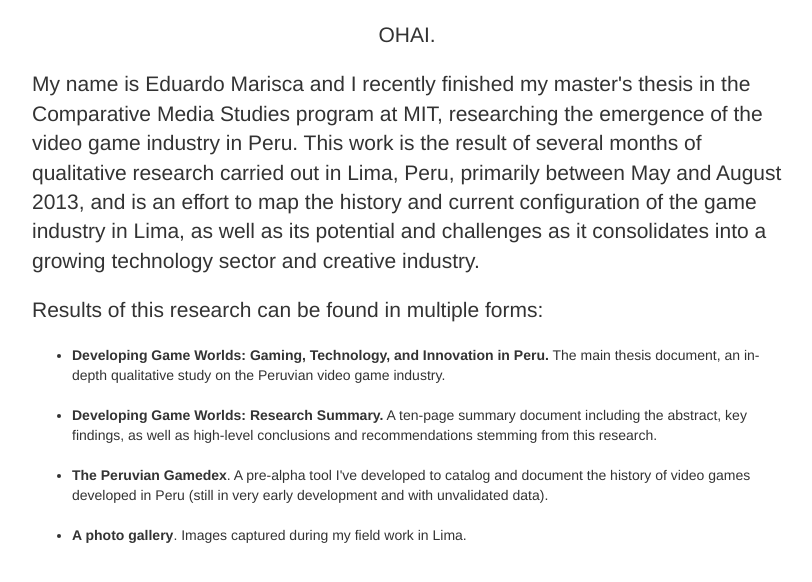
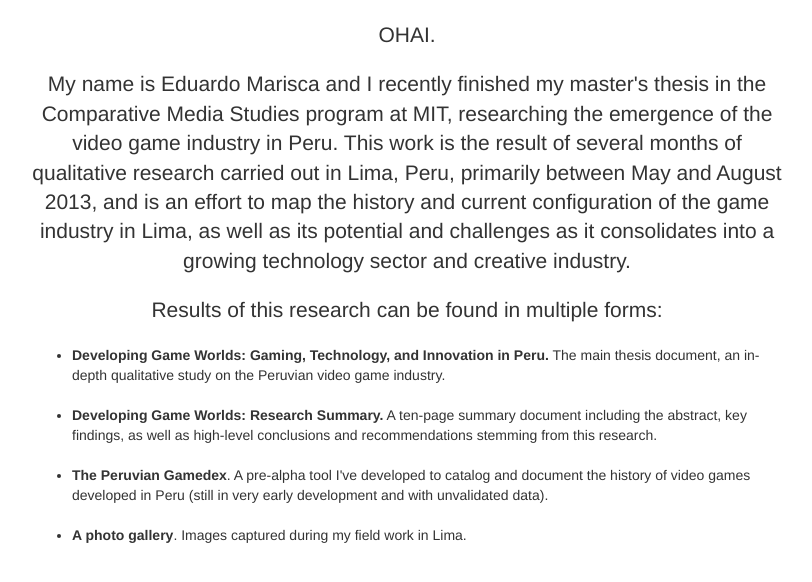
Before and after one commit to piscosour/piscosour.github.io, a Jekyll site: the page built from thesis/index.html, in a window 1280 px wide. Shown: the top 582 px of the page, without its empty margins (233-1045 px from the left). Built offline with Jekyll 4.4.1, drawn with Linux system fonts in a browser that asks for light colours.

Commit message:
more changes

```diff
--- a/thesis/index.html
+++ b/thesis/index.html
@@ -3,8 +3,8 @@ layout: landing
 title: Developing Game Worlds. Gaming, Technology and Innovation in Peru.
 ---
 <p class="lead" style="text-align: center">OHAI.</p>
-<p class="lead">My name is Eduardo Marisca and I recently finished my master's thesis in the Comparative Media Studies program at MIT, researching the emergence of the video game industry in Peru. This work is the result of several months of qualitative research carried out in Lima, Peru, primarily between May and August 2013, and is an effort to map the history and current configuration of the game industry in Lima, as well as its potential and challenges as it consolidates into a growing technology sector and creative industry.</p>
-<p class="lead">Results of this research can be found in multiple forms:</p>
+<p class="lead" style="text-align: center">My name is Eduardo Marisca and I recently finished my master's thesis in the Comparative Media Studies program at MIT, researching the emergence of the video game industry in Peru. This work is the result of several months of qualitative research carried out in Lima, Peru, primarily between May and August 2013, and is an effort to map the history and current configuration of the game industry in Lima, as well as its potential and challenges as it consolidates into a growing technology sector and creative industry.</p>
+<p class="lead" style="text-align: center">Results of this research can be found in multiple forms:</p>
 <ul>
 <li style="margin-top: 20px; margin-bottom: 20px"><strong>Developing Game Worlds: Gaming, Technology, and Innovation in Peru.</strong> The main thesis document, an in-depth qualitative study on the Peruvian video game industry.</li>
 <li style="margin-top: 20px; margin-bottom: 20px"><strong>Developing Game Worlds: Research Summary.</strong> A ten-page summary document including the abstract, key findings, as well as high-level conclusions and recommendations stemming from this research.</li>
```
